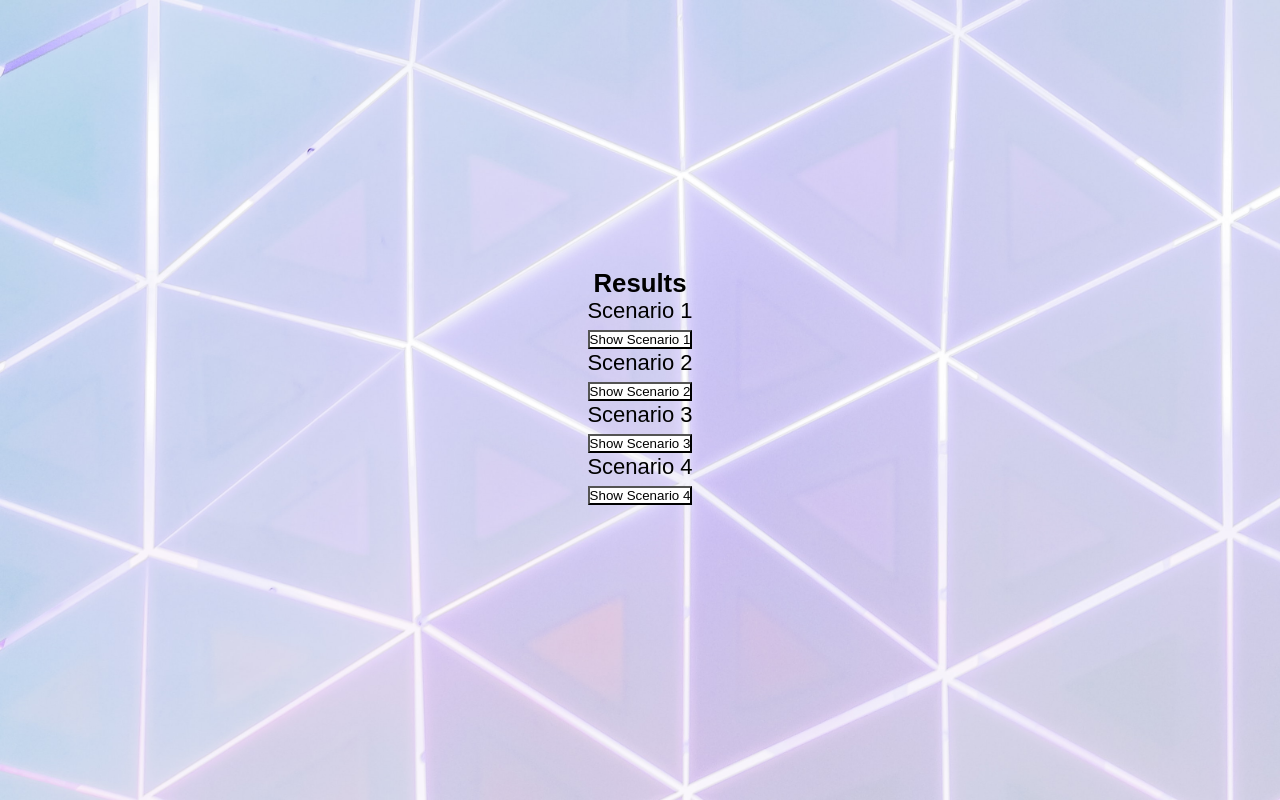
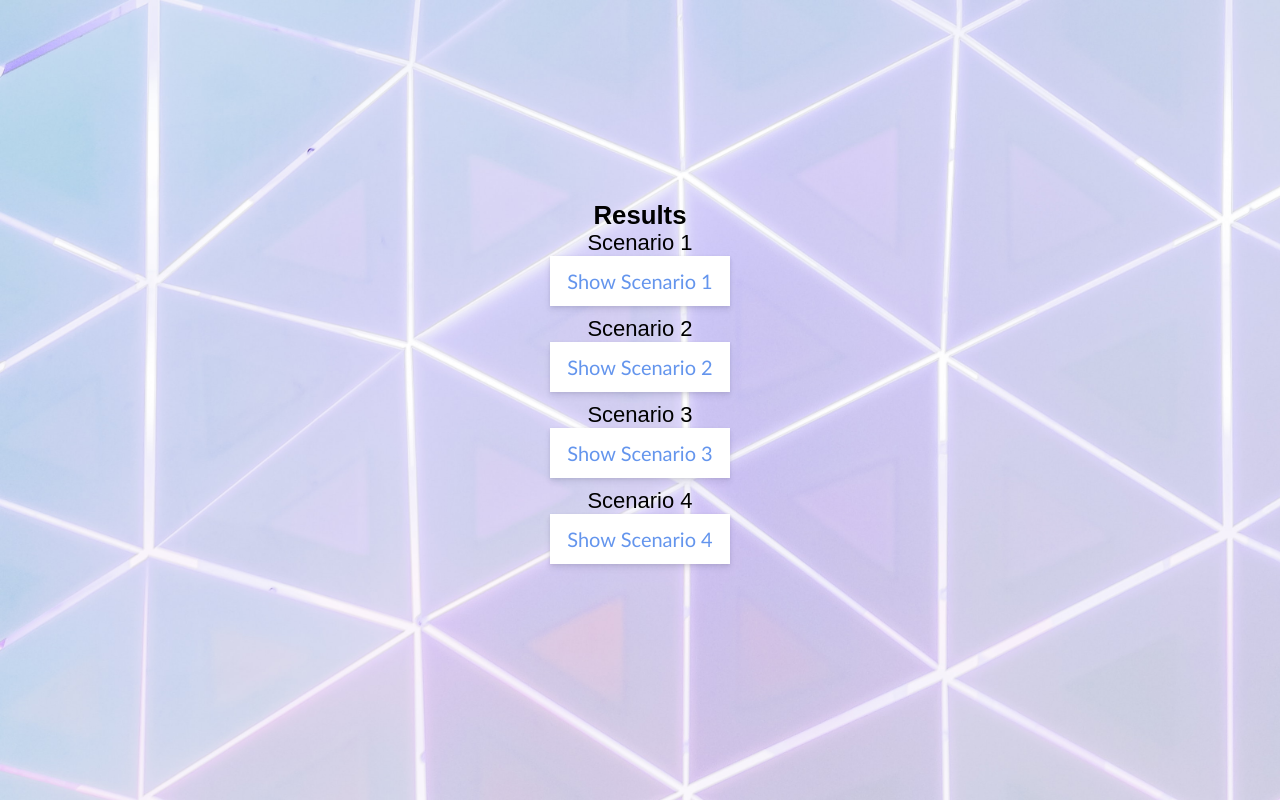
Before and after one commit to mawni/CityAnalytics, a React (Create React App) app in the folder ccc-frontend/: page / in a window 1280 px wide. Shown: the part 1618-2418 px from the top of the page. Built offline with nearby package versions, Linux system fonts and the light colour scheme.

Commit message:
Update App.css
button css

```diff
--- a/ccc-frontend/src/App.css
+++ b/ccc-frontend/src/App.css
@@ -97,14 +97,29 @@ nav {
 }
 .nav-links a {
   text-decoration: none;
+  cursor: pointer;
 }
 .navbar * {
   color:black;
   font-weight:100;
+  font-size: 20px;
 }
 button {
   background-color: white;
+  box-shadow: rgba(50, 50, 93, 0.11) 0px 4px 6px, rgba(0, 0, 0, 0.08) 0px 1px 3px;
+  width: 180px;
+  height: 50px;
+  border-color: rgb(255, 255, 255);
+  border-width: 1px;
+  border-style: solid;
+  color: cornflowerblue !important;
+  font-family:'Trebuchet MS', 'Lucida Sans Unicode', 'Lucida Grande', 'Lucida Sans', Arial, sans-serif;
+  font-size: 20px;
+  font-weight:500;
+  margin-bottom: 10px;
+  cursor: pointer;
 }
+
 
 .team-list-wrapper ul p {
   /* only applies to <ul> and <p> */
```
